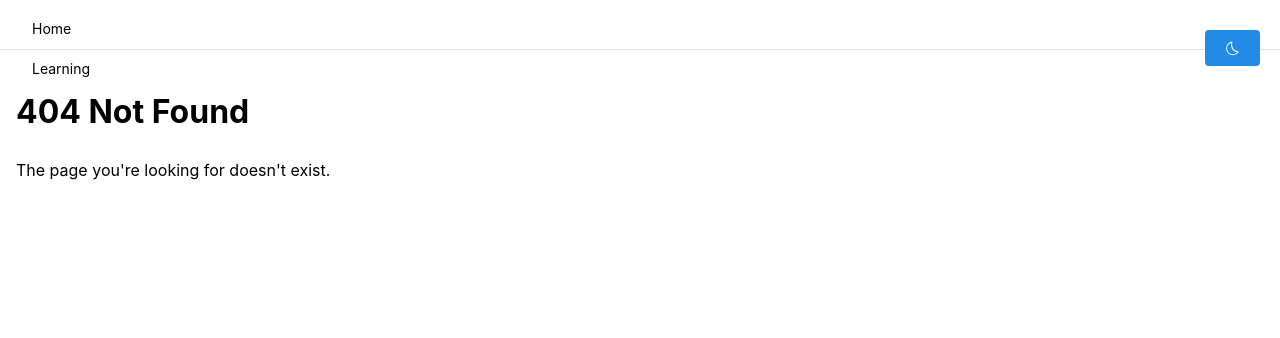
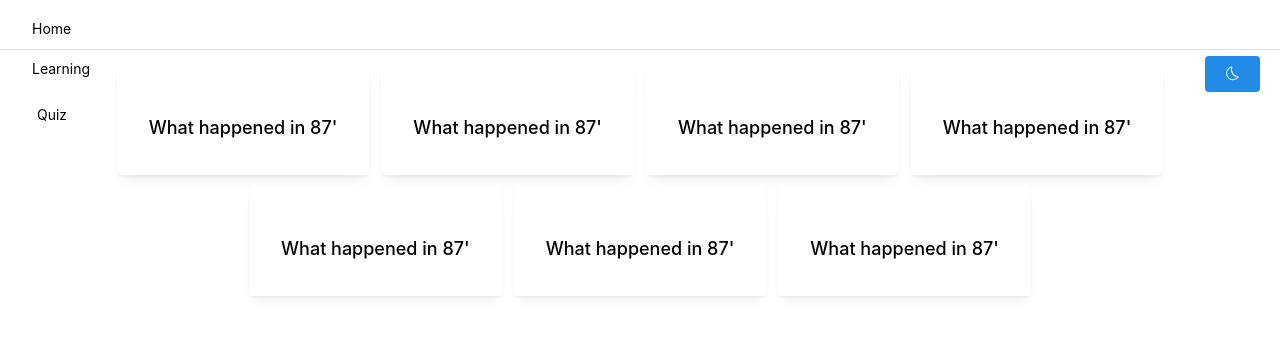
Before and after one commit to DudzinDzmitry/learn2code, a React (Vite) app: page /quiz in a window 1280 px wide. Before the commit this address had no page. Shown: the top 338 px of the page. Built offline with nearby package versions, Linux system fonts and the light colour scheme.

Commit message:
feat: add quiz page with placeholders

```diff
--- a/src/components/layouts/Header.tsx
+++ b/src/components/layouts/Header.tsx
@@ -26,6 +26,11 @@ export const Header = ({ opened, toggle }: any) => {
             label="Learning"
             onClick={() => navigate('/learning')}
           />
+          <NavLink
+            label="Quiz"
+            onClick={() => navigate('/quiz')}
+            style={{ margin: '5px' }}
+          />
         </Group>
         <Button size='sm' onClick={toggleColorScheme}>
           {computedColorScheme === "dark" ? <Sun /> : <Moon />}
--- a/src/components/layouts/Navbar.tsx
+++ b/src/components/layouts/Navbar.tsx
@@ -16,6 +16,11 @@ export const Navbar = () => {
                 onClick={() => navigate('/learning')}
                 style={{ margin: '5px' }}
             />
+            <NavLink
+                label="Quiz"
+                onClick={() => navigate('/quiz')}
+                style={{ margin: '5px' }}
+            />
         </AppShell.Navbar>
     )
 }
--- a/src/components/layouts/PageSwitcher.tsx
+++ b/src/components/layouts/PageSwitcher.tsx
@@ -1,6 +1,6 @@
 import { AppShell } from "@mantine/core"
 import { Route, Routes } from "react-router-dom";
-import { Home, Learning, NotFound } from "../pages";
+import { Home, Learning, NotFound, Quiz } from "../pages";
 
 export const PageSwitcher = () => {
   return (
@@ -9,6 +9,7 @@ export const PageSwitcher = () => {
         <Route path="*" element={<NotFound />} />
         <Route path="/" element={<Home />} />
         <Route path="/learning" element={<Learning />} />
+        <Route path="/quiz" element={<Quiz />} />
       </Routes>
     </AppShell.Main>
   )
--- a/src/components/pages/Learning.tsx
+++ b/src/components/pages/Learning.tsx
@@ -2,7 +2,7 @@ import { Flex } from '@mantine/core';
 import { CourseCard } from '../CourseCard'
 
 export const Learning = () => {
-  const course1: any = {
+  const course1: { [name: string]: string } = {
     "Poster": "https://images.unsplash.com/photo-1579227114347-15d08fc37cae?ixid=MnwxMjA3fDB8MHxwaG90by1wYWdlfHx8fGVufDB8fHx8&ixlib=rb-1.2.1&auto=format&fit=crop&w=2550&q=80",
     "Title": "You've won a million dollars in cash!",
     "Description": "Please click anywhere on this card to claim your reward, this is not a fraud, trust us",
@@ -19,7 +19,7 @@ export const Learning = () => {
       wrap="wrap"
     >
       {
-        courses.map((course: any) => (
+        courses.map((course: { [name: string]: string }) => (
           <CourseCard course={course} />
         ))
       }
--- /dev/null
+++ b/src/components/pages/Quiz.tsx
@@ -0,0 +1,32 @@
+import { Flex, Card, Text } from '@mantine/core';
+
+export const Quiz = () => {
+  const card1: { [name: string]: string } = {
+    "Question": "What happened in 87'",
+    "Answer": "WAS THAT THE BIT OF 87'??????"
+  }
+  const cards: any = [card1, card1, card1, card1, card1, card1, card1]
+  return (
+    <Flex
+      mih={50}
+      gap="sm"
+      justify="center"
+      align="center"
+      direction="row"
+      wrap="wrap"
+    >
+      {
+        cards.map((card: { [name: string]: string }) => (
+          <Card
+            shadow="sm"
+            padding="xl"
+          >
+            <Text fw={500} size="lg" mt="md">
+              {card.Question}
+            </Text>
+          </Card>
+        ))
+      }
+    </Flex>
+  )
+}
--- a/src/components/pages/index.tsx
+++ b/src/components/pages/index.tsx
@@ -1,3 +1,4 @@
 export * from "./Home"
 export * from "./Learning"
 export * from "./NotFound"
+export * from "./Quiz"
```
